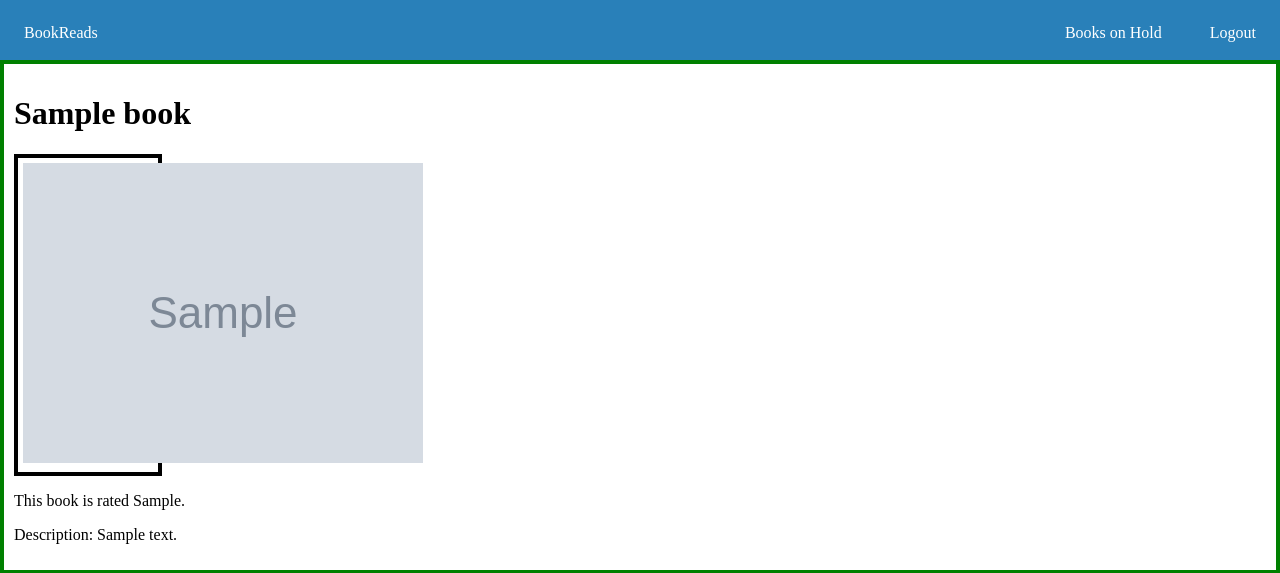
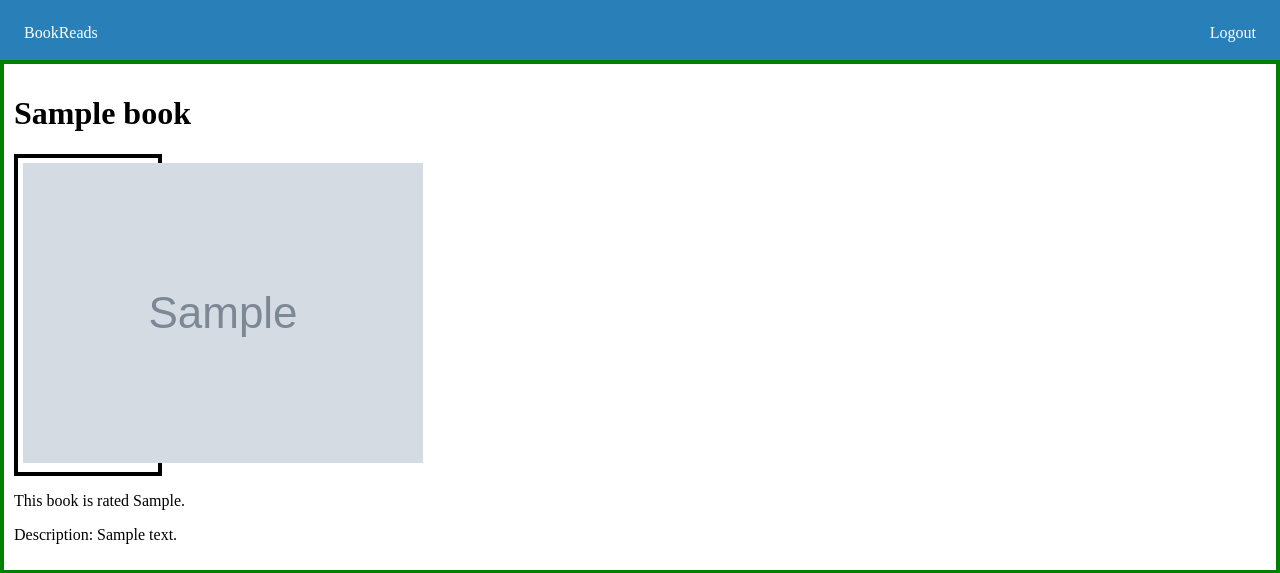
Before and after one commit to Abraham0121/Library-Website, a Flask app: page /books/000 in a window 1280 px wide. Shown: the top 573 px of the page. Run offline with Flask 3, Linux system fonts and the light colour scheme; the visitor is signed in with stand-in values (Sample User, id 1); tables that the repository leaves empty hold one stand-in row (values such as "Sample post"); grey boxes marked "Sample" are stand-in pictures.

Commit message:
undoing something

```diff
--- a/templates/base.html
+++ b/templates/base.html
@@ -16,7 +16,6 @@
             <li><a href="/login">Login</a></li>
             <li><a href="/register">Register</a></li>
             {% else %}
-            <li><a href="/books/onhold">Books on Hold</a></li>
             <li><a href="/logout">Logout</a></li>
             {% endif %}
         </ul>
```
